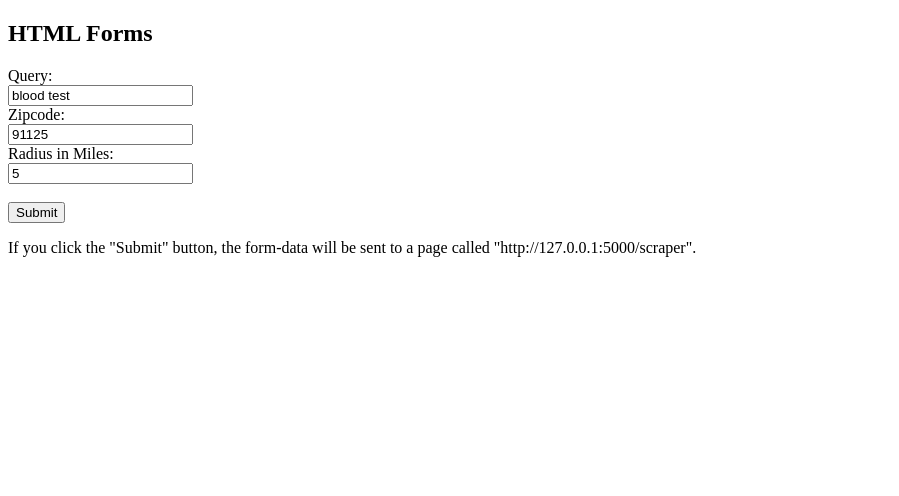
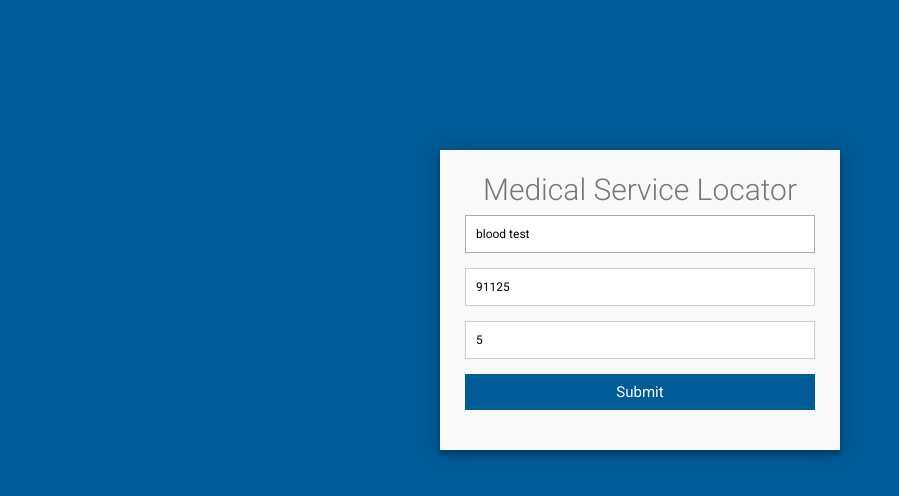
Before and after one commit to washingtonzhao/HealthcareHelper, a plain HTML site: page form.html in a window 1280 px wide. Shown: the whole page, without its empty margins (0-899 px from the left). Drawn offline with Linux system fonts and the light colour scheme.

Commit message:
new form graphics

```diff
--- a/form.html
+++ b/form.html
@@ -1,23 +1,23 @@
 <!DOCTYPE html>
 <html>
+<link rel="stylesheet" type="text/css" href = "./format.css" media="all">
 <body>
-
-<h2>HTML Forms</h2>
-
-<form action="http://127.0.0.1:5000/scraper">
-  Query:<br>
-  <input type="text" name="query" value="blood test">
-  <br>
-  Zipcode:<br>
-  <input type="text" name="zipcode" value="91125">
-  <br>
-  Radius in Miles:<br>
-  <input type="text" name="radius" value="5">
-  <br><br>
-  <input type="submit" value="Submit">
-</form>
-
-<p>If you click the "Submit" button, the form-data will be sent to a page called "http://127.0.0.1:5000/scraper".</p>
-
+<div class="container">
+  <form id="contact" action="http://127.0.0.1:5000/scraper" method="post">
+    <center><h3>Medical Service Locator</h3></center>
+    <fieldset>
+      <input placeholder="Query" type="text" value="blood test" tabindex="1" required autofocus>
+    </fieldset>
+    <fieldset>
+      <input placeholder="Zipcode" type="text" value="91125" tabindex="2" required>
+    </fieldset>
+    <fieldset>
+      <input placeholder="Radius" type="text" value="5" tabindex="3" required>
+    </fieldset>
+    <fieldset>
+      <button name="submit" type="submit" id="contact-submit" data-submit="...Sending">Submit</button>
+    </fieldset>
+  </form>
+</div>
 </body>
 </html>
--- /dev/null
+++ b/format.css
@@ -0,0 +1,144 @@
+@import url(https://fonts.googleapis.com/css?family=Roboto:400,300,600,400italic);
+* {
+  margin: 0;
+  padding: 0;
+  box-sizing: border-box;
+  -webkit-box-sizing: border-box;
+  -moz-box-sizing: border-box;
+  -webkit-font-smoothing: antialiased;
+  -moz-font-smoothing: antialiased;
+  -o-font-smoothing: antialiased;
+  font-smoothing: antialiased;
+  text-rendering: optimizeLegibility;
+}
+
+body {
+  font-family: "Roboto", Helvetica, Arial, sans-serif;
+  font-weight: 100;
+  font-size: 12px;
+  line-height: 30px;
+  color: #777;
+  background: #005B96;
+}
+
+.container {
+  max-width: 400px;
+  width: 100%;
+  margin: 0 auto;
+  position: relative;
+}
+
+#contact input[type="text"],
+#contact input[type="email"],
+#contact input[type="tel"],
+#contact input[type="url"],
+#contact textarea,
+#contact button[type="submit"] {
+  font: 400 12px/16px "Roboto", Helvetica, Arial, sans-serif;
+}
+
+#contact {
+  background: #F9F9F9;
+  padding: 25px;
+  margin: 150px 0;
+  box-shadow: 0 0 20px 0 rgba(0, 0, 0, 0.2), 0 5px 5px 0 rgba(0, 0, 0, 0.24);
+}
+
+#contact h3 {
+  display: block;
+  font-size: 30px;
+  font-weight: 300;
+  margin-bottom: 10px;
+}
+
+#contact h4 {
+  margin: 5px 0 15px;
+  display: block;
+  font-size: 13px;
+  font-weight: 400;
+}
+
+fieldset {
+  border: medium none !important;
+  margin: 0 0 10px;
+  min-width: 100%;
+  padding: 0;
+  width: 100%;
+}
+
+#contact input[type="text"],
+#contact input[type="email"],
+#contact input[type="tel"],
+#contact input[type="url"],
+#contact textarea {
+  width: 100%;
+  border: 1px solid #ccc;
+  background: #FFF;
+  margin: 0 0 5px;
+  padding: 10px;
+}
+
+#contact input[type="text"]:hover,
+#contact input[type="email"]:hover,
+#contact input[type="tel"]:hover,
+#contact input[type="url"]:hover,
+#contact textarea:hover {
+  -webkit-transition: border-color 0.3s ease-in-out;
+  -moz-transition: border-color 0.3s ease-in-out;
+  transition: border-color 0.3s ease-in-out;
+  border: 1px solid #aaa;
+}
+
+#contact textarea {
+  height: 100px;
+  max-width: 100%;
+  resize: none;
+}
+
+#contact button[type="submit"] {
+  cursor: pointer;
+  width: 100%;
+  border: none;
+  background: #005B96;
+  color: #FFF;
+  margin: 0 0 5px;
+  padding: 10px;
+  font-size: 15px;
+}
+
+#contact button[type="submit"]:hover {
+  background: #03396C;
+  -webkit-transition: background 0.3s ease-in-out;
+  -moz-transition: background 0.3s ease-in-out;
+  transition: background-color 0.3s ease-in-out;
+}
+
+#contact button[type="submit"]:active {
+  box-shadow: inset 0 1px 3px rgba(0, 0, 0, 0.5);
+}
+
+.copyright {
+  text-align: center;
+}
+
+#contact input:focus,
+#contact textarea:focus {
+  outline: 0;
+  border: 1px solid #aaa;
+}
+
+::-webkit-input-placeholder {
+  color: #888;
+}
+
+:-moz-placeholder {
+  color: #888;
+}
+
+::-moz-placeholder {
+  color: #888;
+}
+
+:-ms-input-placeholder {
+  color: #888;
+}
```
Also changed, not shown: 1 other file.
